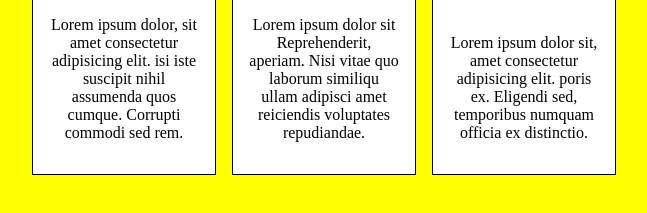
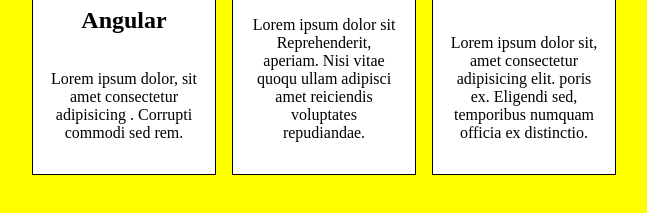
Before and after one commit to keiley411/grid-exercise, a plain HTML site: page index.html in a window 1280 px wide. Shown: the part 467-680 px from the top of the page, without its empty margins (316-963 px from the left). Drawn offline with Linux system fonts and the light colour scheme.

Commit message:
Update index.html

```diff
--- a/index.html
+++ b/index.html
@@ -14,12 +14,12 @@
                 <div class="angular">
                     <img src="./images/angular.png" alt="angular" >
                     <h2>Angular</h2>
-                    <p>Lorem ipsum dolor, sit amet consectetur adipisicing elit. isi iste suscipit nihil assumenda quos cumque. Corrupti commodi sed rem.</p>
+                    <p>Lorem ipsum dolor, sit amet consectetur adipisicing . Corrupti commodi sed rem.</p>
                 </div>
                 <div class="react">
                    <img src="./images/react.jpg" alt="react">
                    <h3>React</h3>
-                   <p>Lorem ipsum dolor sit Reprehenderit, aperiam. Nisi vitae quo laborum similiqu ullam adipisci amet  reiciendis voluptates repudiandae.
+                   <p>Lorem ipsum dolor sit Reprehenderit, aperiam. Nisi vitae quoqu ullam adipisci amet  reiciendis voluptates repudiandae.
                    </p>
                 </div>
                 <div class="svlet">
```
